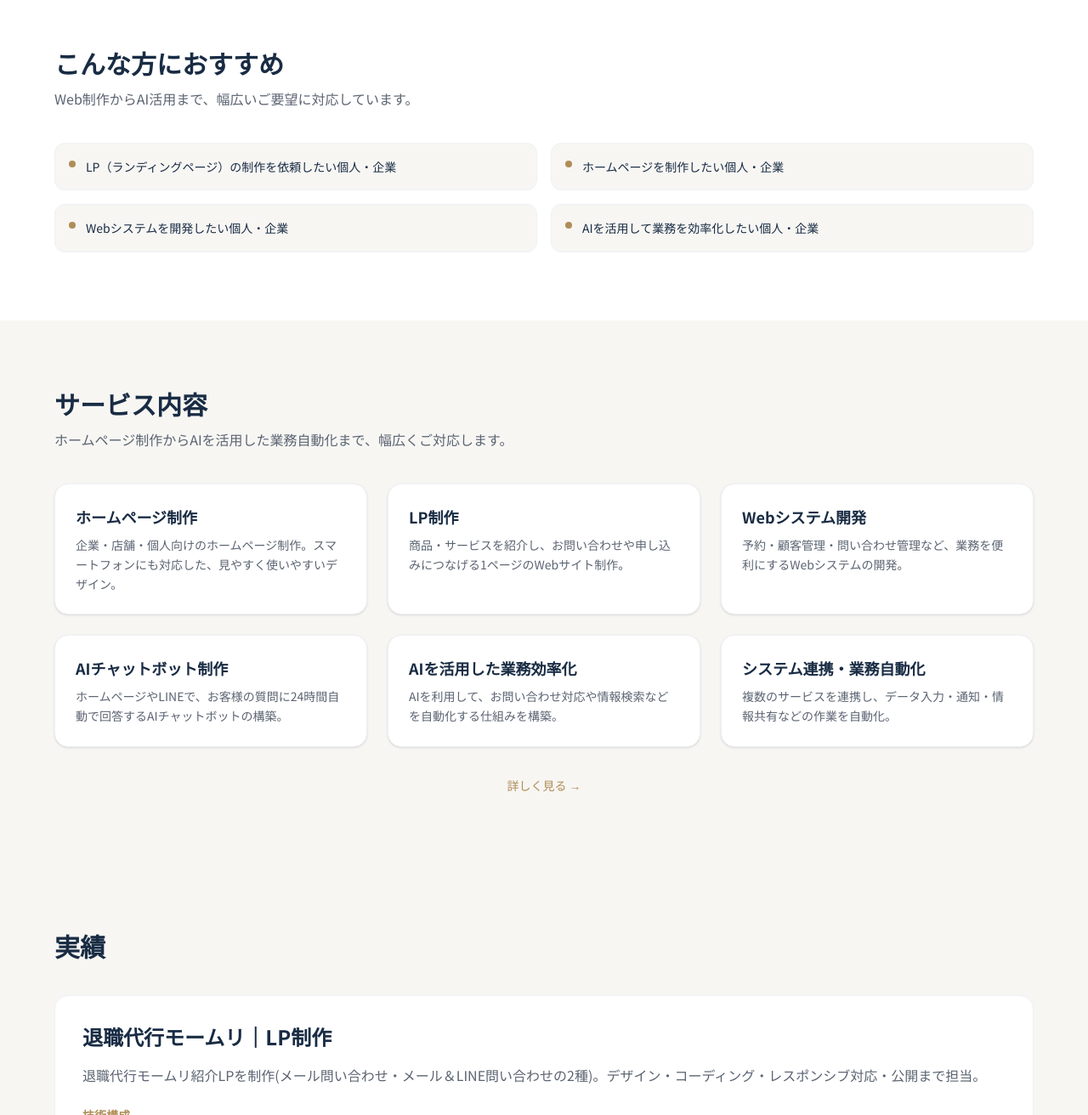
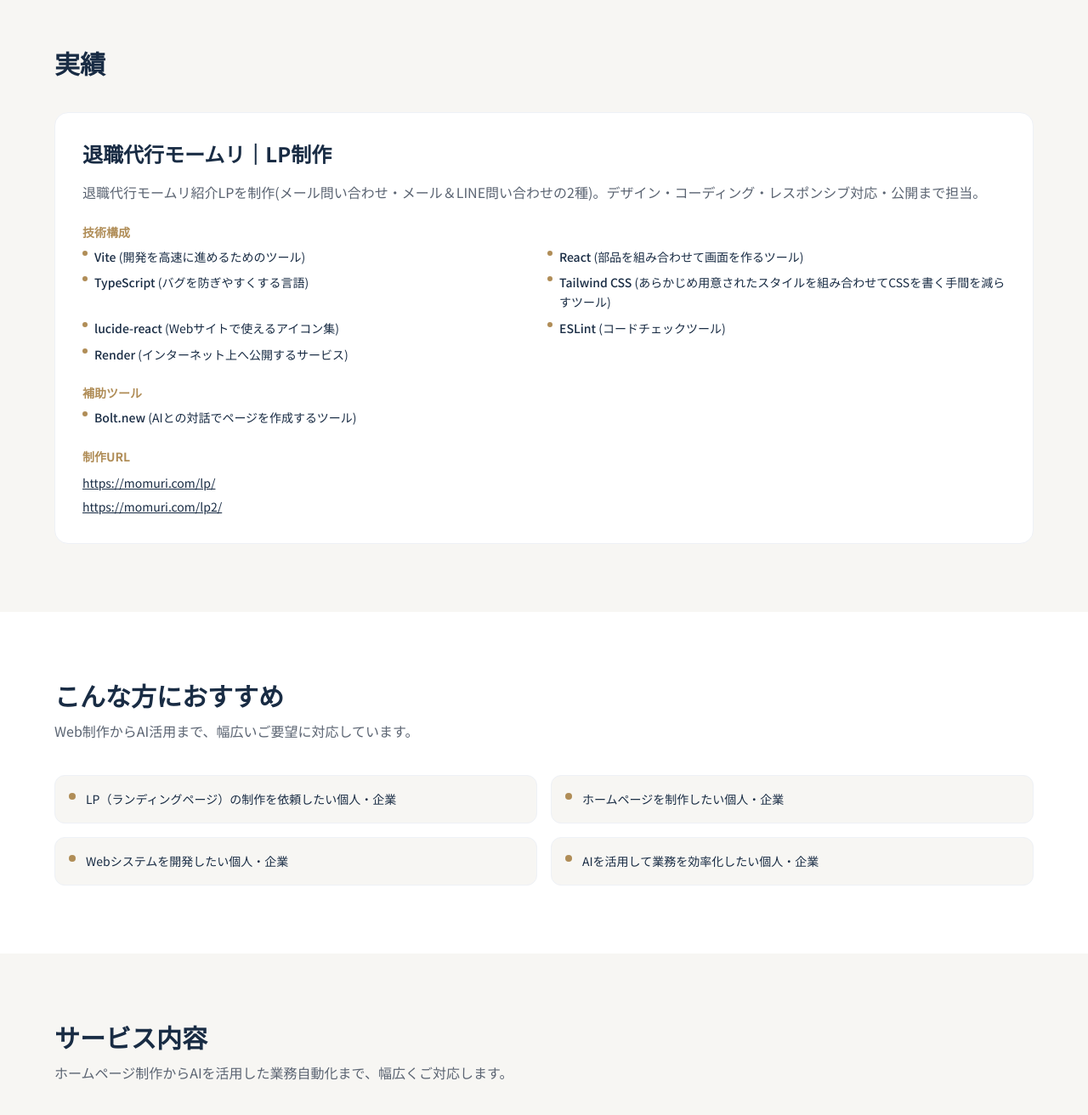
Before and after one commit to atsusagi111-dot/portfolio, a Next.js app: page / in a window 1280 px wide. Shown: the part 598-1910 px from the top of the page at 85% size. Built offline with nearby package versions, Linux system fonts and the light colour scheme.

Commit message:
Auto-commit: update 2026-08-02 16:54:52

```diff
--- a/app/globals.css
+++ b/app/globals.css
@@ -70,5 +70,5 @@ body {
 
 .animate-logo-reveal {
   clip-path: inset(0 100% 0 0);
-  animation: logo-reveal 1.1s ease-out 1.5s both;
+  animation: logo-reveal 0.8s ease-out 0.6s both;
 }
--- a/app/page.tsx
+++ b/app/page.tsx
@@ -1,16 +1,16 @@
 import { Hero } from "@/components/sections/Hero";
+import { Achievements } from "@/components/sections/Achievements";
 import { TargetAudience } from "@/components/sections/TargetAudience";
 import { ServicesSummaryGrid } from "@/components/sections/ServicesSummaryGrid";
-import { Achievements } from "@/components/sections/Achievements";
 import { CtaBanner } from "@/components/sections/CtaBanner";
 
 export default function Home() {
   return (
     <>
       <Hero />
+      <Achievements />
       <TargetAudience />
       <ServicesSummaryGrid />
-      <Achievements />
       <CtaBanner />
     </>
   );
```
